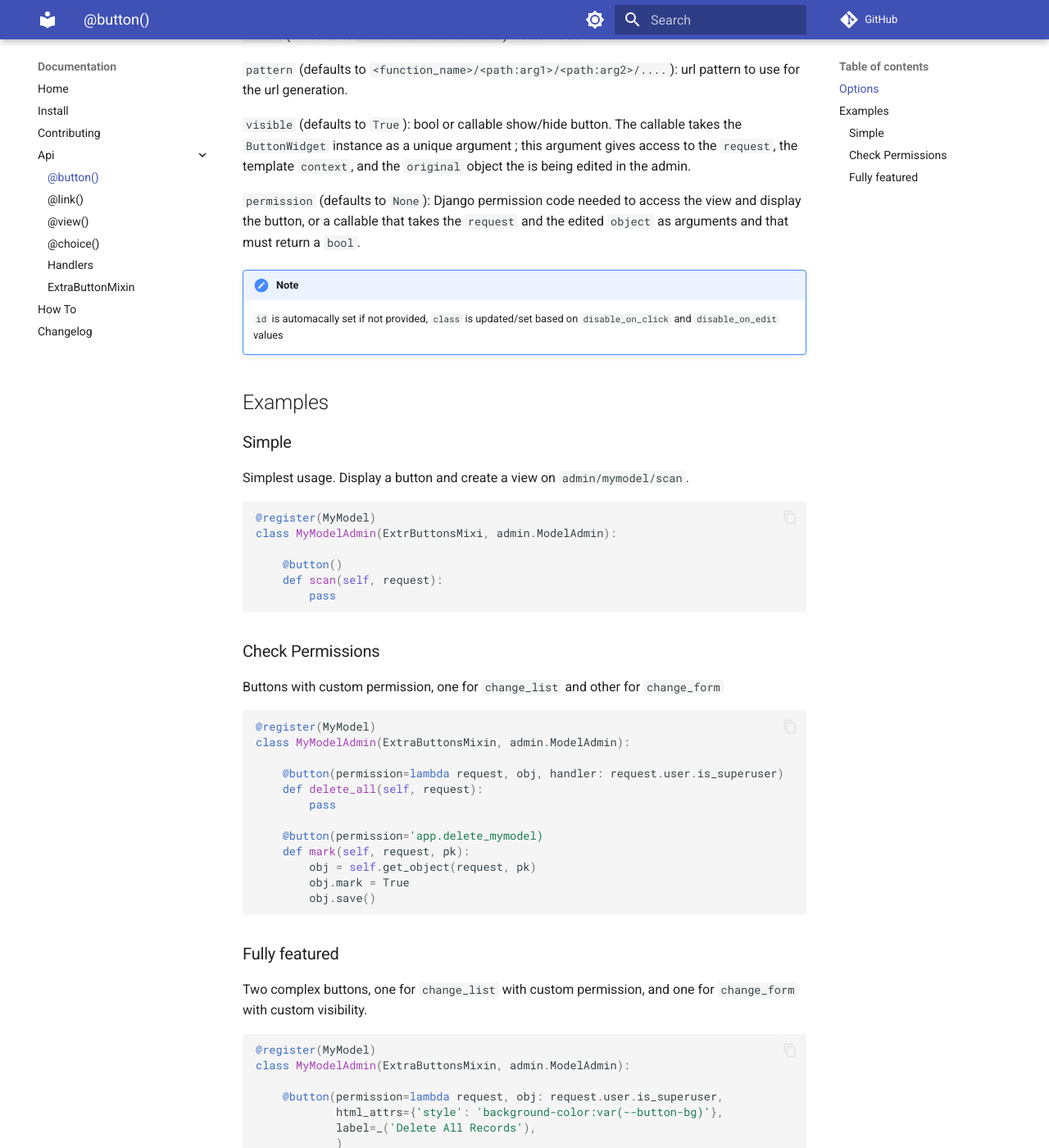
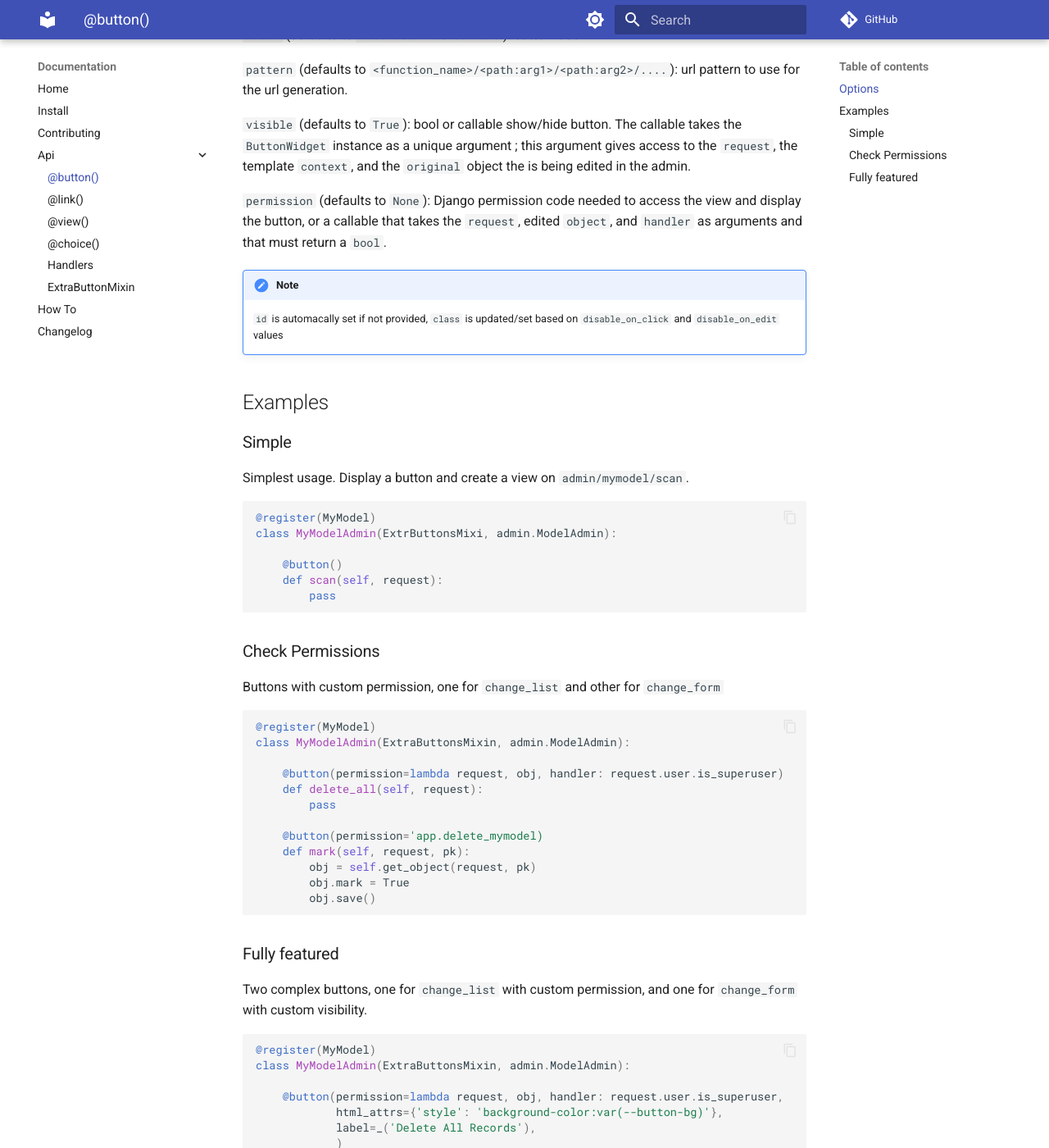
Before and after one commit to saxix/django-admin-extra-buttons, an MkDocs documentation site: the page built from docs/src/api/button.md, in a window 1280 px wide and 1400 px high, scrolled down 1338 px. Shown: the whole window at 82% size. Built offline with MkDocs 1.6.1 and Material for MkDocs 9.7.7, drawn with Linux system fonts in a browser that asks for light colours; comment, search, counter and statistics services are not loaded.

Commit message:
updated description of permission parameter. later example also updated to include handler.

```diff
--- a/docs/src/api/button.md
+++ b/docs/src/api/button.md
@@ -70,7 +70,7 @@ class MyModelAdmin(ExtraButtonsMixin, admin.ModelAdmin):
     bool or callable show/hide button. The callable takes the `ButtonWidget` instance as a unique argument ; this argument gives access to the `request`, the template `context`, and the `original` object the is being edited in the admin.
 
 `permission` (defaults to `None`):
-    Django permission code needed to access the view and display the button, or a callable that takes the `request` and the edited `object` as arguments and that must return a `bool`.
+    Django permission code needed to access the view and display the button, or a callable that takes the `request`, edited `object`, and `handler` as arguments and that must return a `bool`.
 
 !!! Note
 
@@ -123,7 +123,7 @@ Two complex buttons, one for `change_list` with custom permission, and one for `
 @register(MyModel)
 class MyModelAdmin(ExtraButtonsMixin, admin.ModelAdmin):
 
-    @button(permission=lambda request, obj: request.user.is_superuser,
+    @button(permission=lambda request, obj, handler: request.user.is_superuser,
             html_attrs={'style': 'background-color:var(--button-bg)'},
             label=_('Delete All Records'),
             )
```
